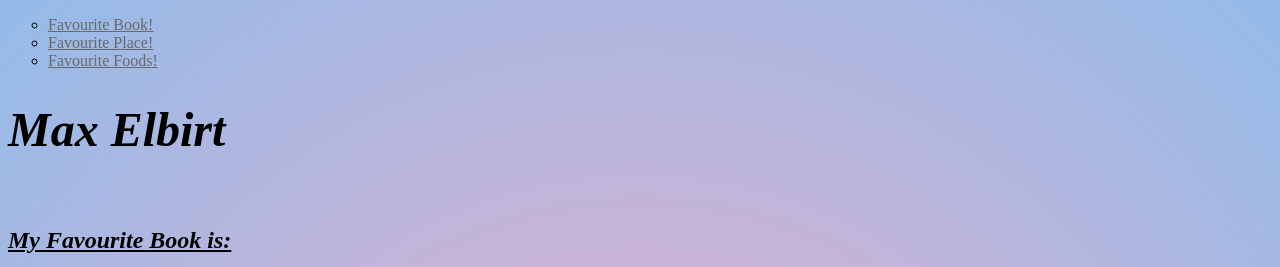
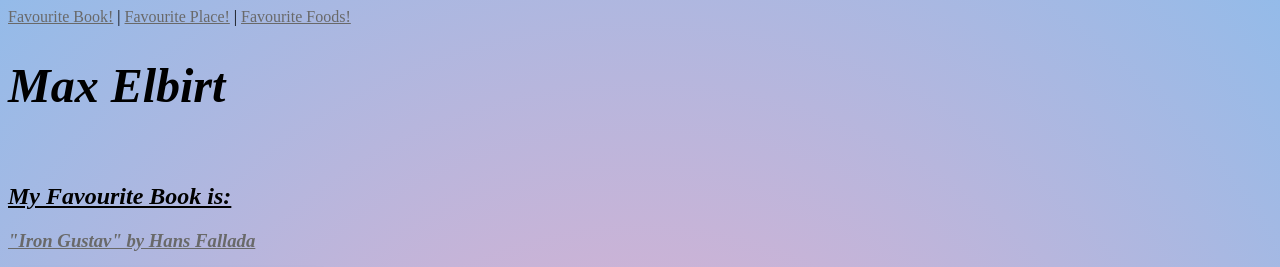
Before and after one commit to max-elbirt/webdev_assignment_1, a plain HTML site: page index.html in a window 1280 px wide. Shown: the top 267 px of the page. Drawn offline with Linux system fonts and the light colour scheme.

Commit message:
minor changes to nav menue

```diff
--- a/index.html
+++ b/index.html
@@ -13,11 +13,9 @@
 
 
 <nav class="menu">
-    <ul>
-        <li><a href="#book">Favourite Book!</a></li>
-        <li><a href="#place">Favourite Place!</a></li>
-        <li><a href="#food">Favourite Foods!</a></li>
-    </ul>
+        <a href="#book">Favourite Book!</a> |
+        <a href="#place">Favourite Place!</a> |
+        <a href="#food">Favourite Foods!</a>
 </nav>
 <body>
 <h1>Max Elbirt</h1>
```
